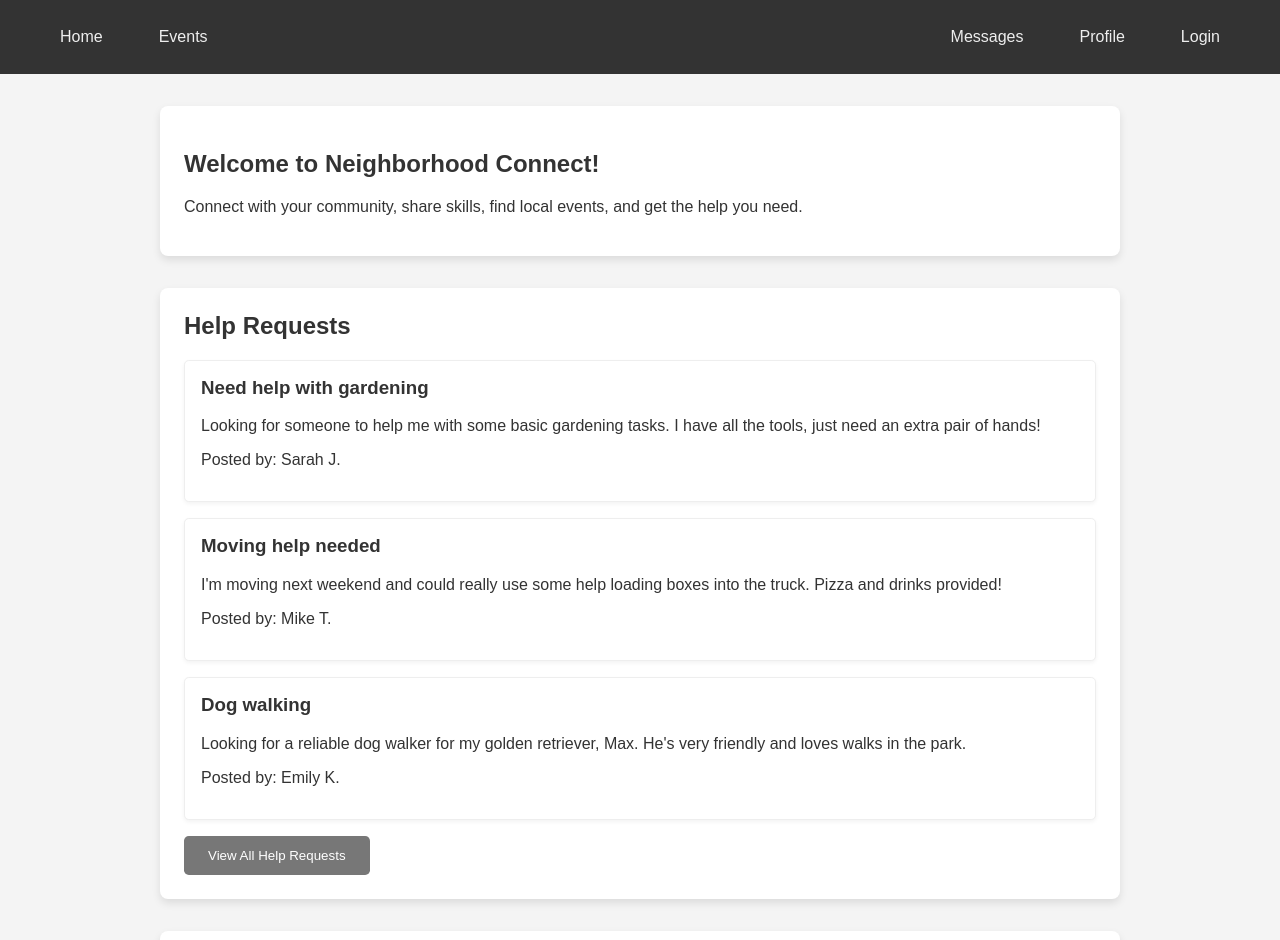
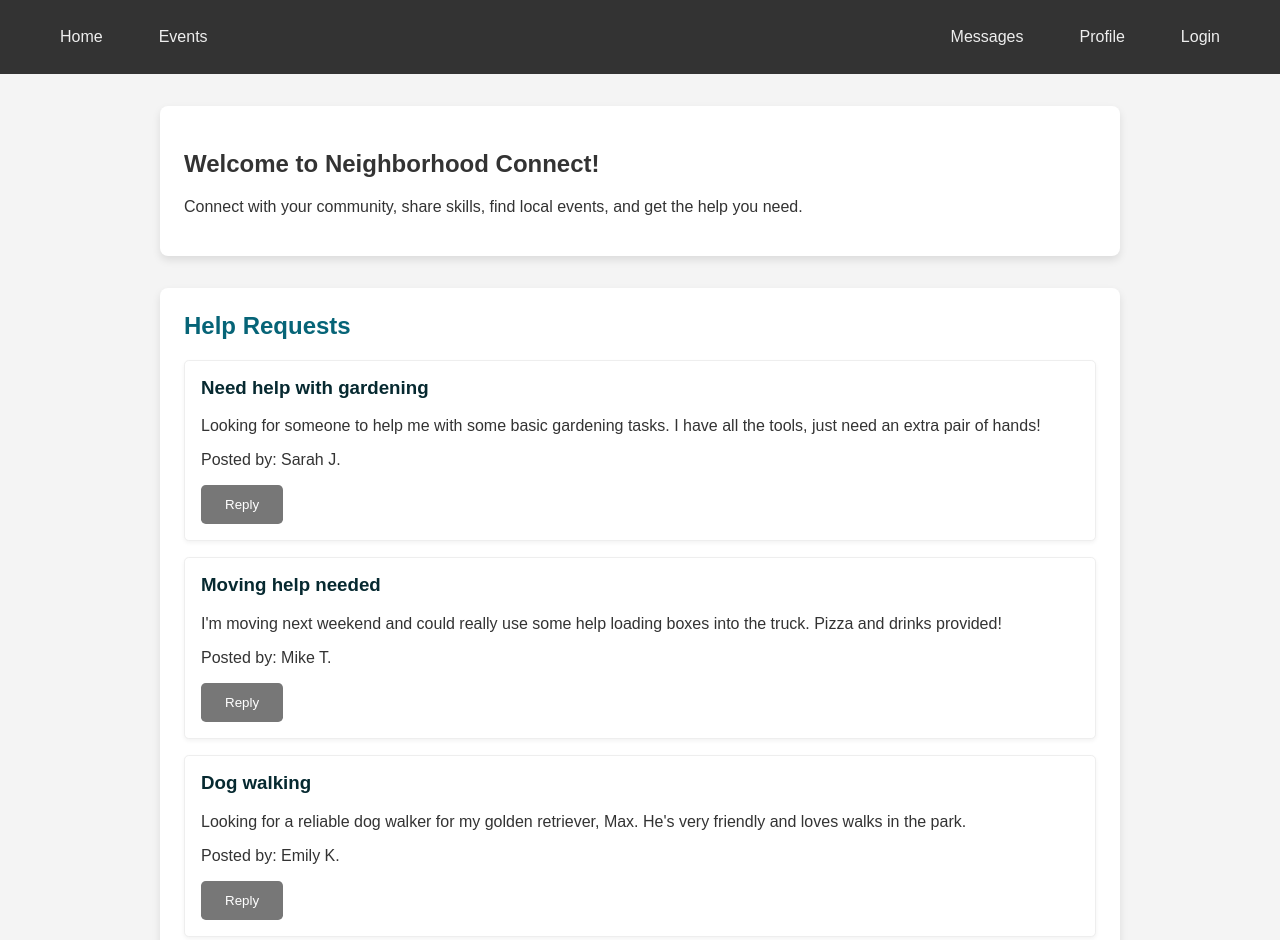
Before and after one commit to smritikhulbe/Neighborhood-Connect, a website: page index.html in a window 1280 px wide. Shown: the top 940 px of the page. Drawn offline with Linux system fonts and the light colour scheme; no server answers.

Commit message:
push what i have

```diff
--- a/index.html
+++ b/index.html
@@ -9,7 +9,8 @@
         <nav>
             <div class="left-nav">
                 <a href="index.html" id="home-link">Home</a>
-                <a href="event.html" id="events-link">Events</a> </div>
+                <a href="event.html" id="events-link">Events</a>
+            </div>
             <div class="right-nav">
                 <a href="messages.html" id="messages-link">Messages</a>
                 <a href="profile.html" id="profile-link">Profile</a>
@@ -27,21 +28,18 @@
 
         <section id="help-requests">
             <h2>Help Requests</h2>
-            <div class="request">
-                <h3>Need help with gardening</h3>
+            <div class="request" data-request-id="1">  <h3>Need help with gardening</h3>
                 <p>Looking for someone to help me with some basic gardening tasks. I have all the tools, just need an extra pair of hands!</p>
                 <p>Posted by: Sarah J.</p>
-            </div>
-            <div class="request">
-                <h3>Moving help needed</h3>
-                <p>I'm moving next weekend and could really use some help loading boxes into the truck.  Pizza and drinks provided!</p>
+                <button class="reply-button">Reply</button> </div>
+            <div class="request" data-request-id="2"> <h3>Moving help needed</h3>
+                <p>I'm moving next weekend and could really use some help loading boxes into the truck. Pizza and drinks provided!</p>
                 <p>Posted by: Mike T.</p>
-            </div>
-            <div class="request">
-                <h3>Dog walking</h3>
+                <button class="reply-button">Reply</button>  </div>
+            <div class="request" data-request-id="3"> <h3>Dog walking</h3>
                 <p>Looking for a reliable dog walker for my golden retriever, Max. He's very friendly and loves walks in the park.</p>
                 <p>Posted by: Emily K.</p>
-            </div>
+                <button class="reply-button">Reply</button>  </div>
             <button id="view-all-requests">View All Help Requests</button>
         </section>
 
@@ -81,5 +79,6 @@
     <script src="https://www.gstatic.com/firebasejs/9.15.0/firebase-app-compat.js"></script>
     <script src="https://www.gstatic.com/firebasejs/9.15.0/firebase-auth-compat.js"></script>
     <script src="https://www.gstatic.com/firebasejs/9.15.0/firebase-firestore-compat.js"></script>
-    <script src="script.js"></script>  </body>
+    <script src="script.js"></script>
+</body>
 </html>
--- a/style.css
+++ b/style.css
@@ -7,7 +7,7 @@ body {
 }
 
 header {
-  background-color: #333;
+  background-color: #333333;
   padding: 1rem 0;
 }
 
@@ -58,10 +58,10 @@ section {
 
 section h2 {
   margin-top: 0;
-  color: #333;
+  color: #066477;
 }
 
-.post, .event, .skill, .request { /* Combined styles */
+.post, .event, .skill, .request {
   margin-bottom: 1rem;
   padding: 1rem;
   border: 1px solid #eee;
@@ -70,9 +70,9 @@ section h2 {
   box-shadow: 0 2px 4px rgba(0, 0, 0, 0.05);
 }
 
-.post h3, .event h3, .skill h3, .request h3 { /* Combined styles */
+.post h3, .event h3, .skill h3, .request h3 {
   margin-top: 0;
-  color: #333;
+  color: #062930;
 }
 
 button {
```
Also changed, not shown: index.js (+46 -0 lines).
